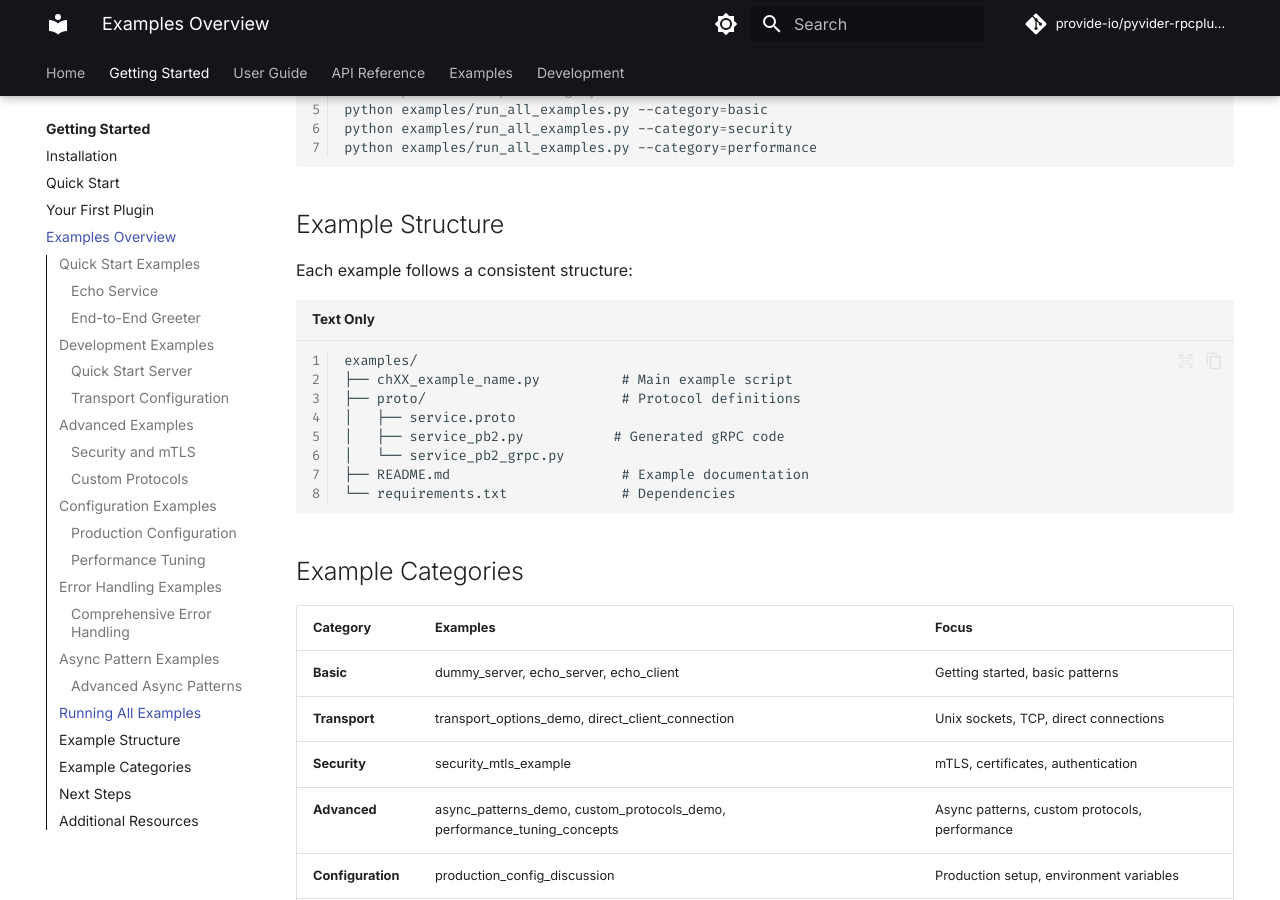
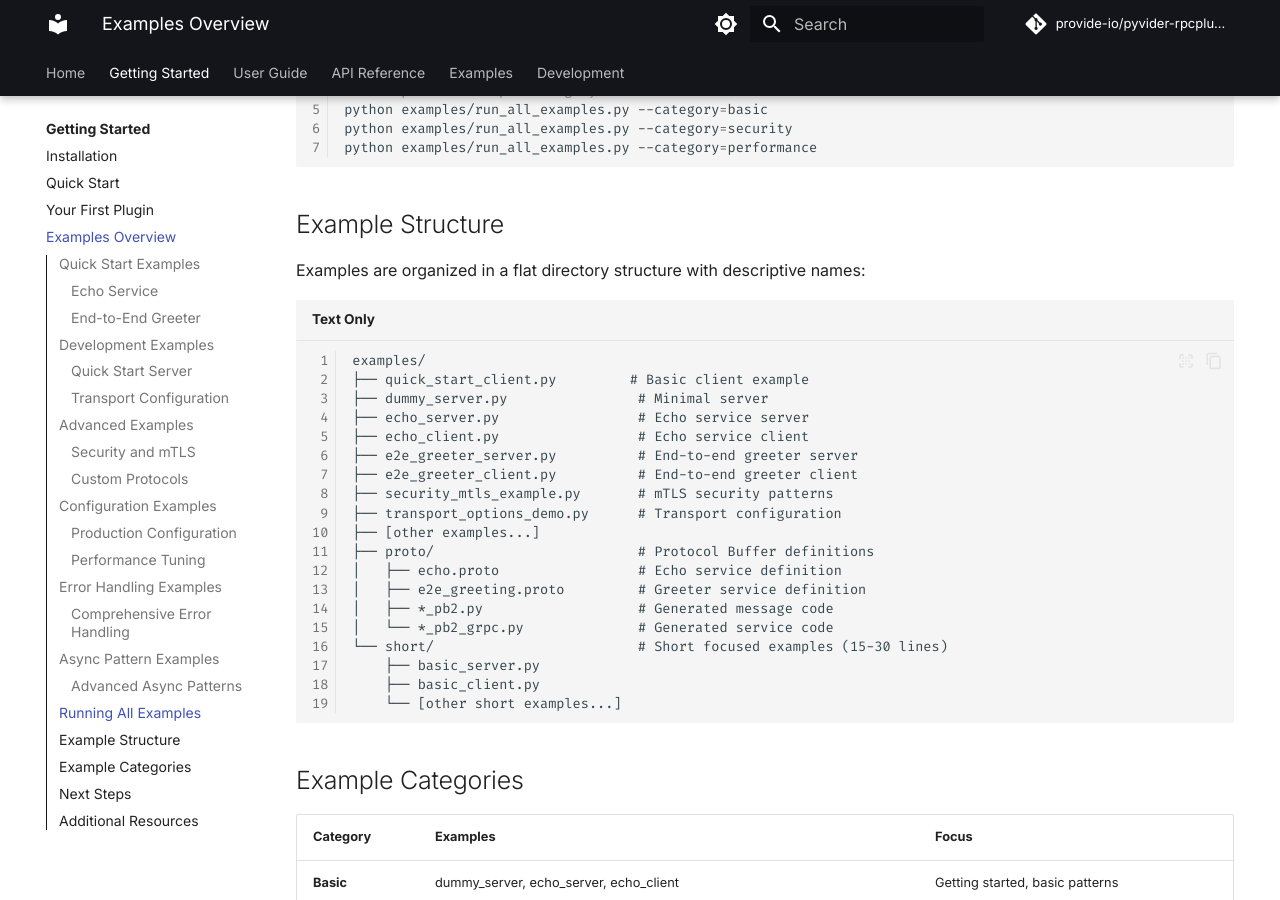
Before and after one commit to provide-io/pyvider-rpcplugin, an MkDocs documentation site: the page built from docs/getting-started/examples.md, in a window 1280 px wide and 900 px high, scrolled down 6229 px. Built offline with MkDocs 1.6.1 and Material for MkDocs 9.7.7, drawn with Linux system fonts in a browser that asks for light colours; comment, search, counter and statistics services are not loaded; the version menu is left out.

````diff
--- a/docs/getting-started/examples.md
+++ b/docs/getting-started/examples.md
@@ -301,17 +301,28 @@ python examples/run_all_examples.py --category=performance
 
 ## Example Structure
 
-Each example follows a consistent structure:
+Examples are organized in a flat directory structure with descriptive names:
 
 ```
 examples/
-├── chXX_example_name.py          # Main example script
-├── proto/                        # Protocol definitions
-│   ├── service.proto
-│   ├── service_pb2.py           # Generated gRPC code
-│   └── service_pb2_grpc.py
-├── README.md                     # Example documentation
-└── requirements.txt              # Dependencies
+├── quick_start_client.py         # Basic client example
+├── dummy_server.py                # Minimal server
+├── echo_server.py                 # Echo service server
+├── echo_client.py                 # Echo service client
+├── e2e_greeter_server.py          # End-to-end greeter server
+├── e2e_greeter_client.py          # End-to-end greeter client
+├── security_mtls_example.py       # mTLS security patterns
+├── transport_options_demo.py      # Transport configuration
+├── [other examples...]
+├── proto/                         # Protocol Buffer definitions
+│   ├── echo.proto                 # Echo service definition
+│   ├── e2e_greeting.proto         # Greeter service definition
+│   ├── *_pb2.py                   # Generated message code
+│   └── *_pb2_grpc.py              # Generated service code
+└── short/                         # Short focused examples (15-30 lines)
+    ├── basic_server.py
+    ├── basic_client.py
+    └── [other short examples...]
 ```
 
 ## Example Categories
````
Also changed, not shown: docs/getting-started/installation.md (+5 -1 lines), docs/guide/config/configuration-reference.md (+9 -0 lines).
